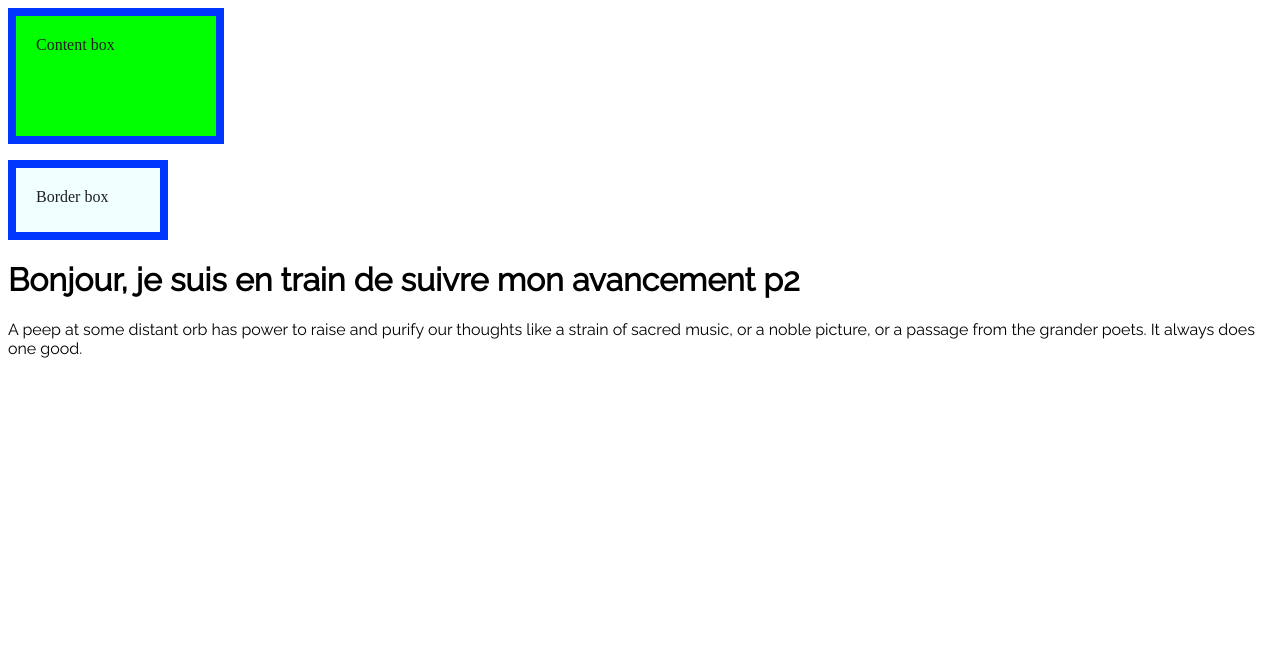
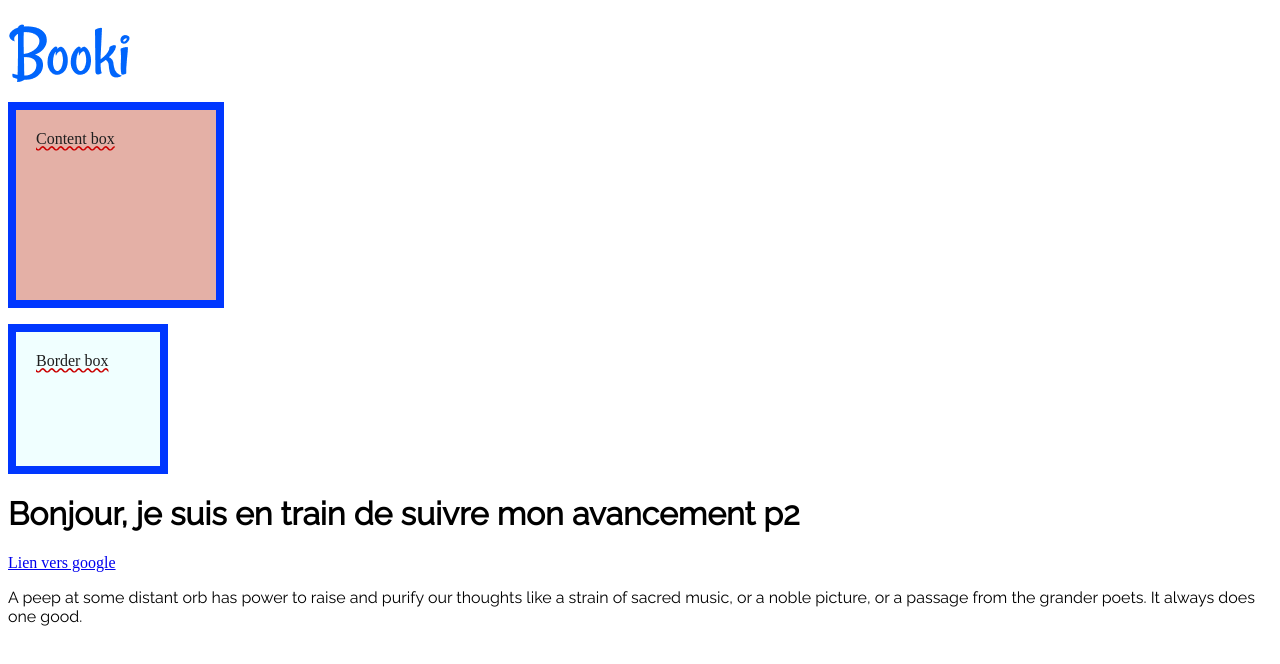
Before and after one commit to Mikestart/OCR-P2, a plain HTML site: page index.html in a window 1280 px wide. Drawn offline with Linux system fonts and the light colour scheme; some icons are missing.

Commit message:
test avec herbert

```diff
--- a/assets/css/app.css
+++ b/assets/css/app.css
@@ -5,13 +5,15 @@
 
 div {
   width: 160px;
-  height: 80px;
+  height: 150px;
   padding: 20px;
   border: 8px solid rgb(0, 55, 255);
-  background: rgb(0, 255, 0);
+  background: rgb(228, 176, 166);
   text-shadow: 200px;
   color: rgb(31, 31, 31);
-  text-decoration-color: blue;
+  text-decoration: wavy underline;
+  text-decoration-color: rgb(202, 2, 2);
+
 }
 
 div.content-box {
@@ -34,3 +36,7 @@ h1 {
  p {
   font-family: 'Raleway', sans-serif;
  }
+
+ a:hover {
+  background-color: gold;
+}
--- a/index.html
+++ b/index.html
@@ -15,9 +15,11 @@
 </head>
 
 <body>
+  <img src="images/logo/Booki.png" alt="Booki.png">
     <div class="content-box">Content box</div>
     <div class="color" id="color">Border box</div>
     <h1>Bonjour, je suis en train de suivre mon avancement p2</h1>
+    <a href="www.google.com">Lien vers google</a>
 
     <p>A peep at some distant orb has power to raise and purify our thoughts like a strain of sacred music, or a noble picture, or a passage from the grander poets. It always does one good.</p>
 
```
